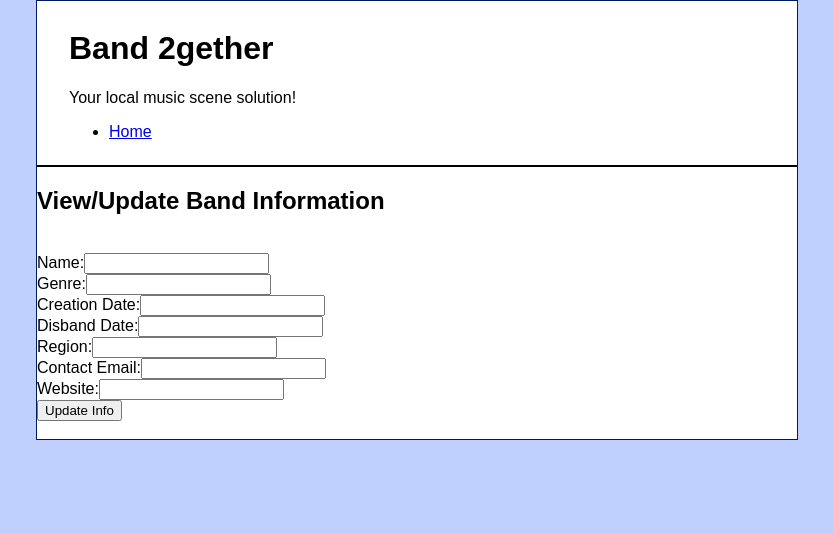
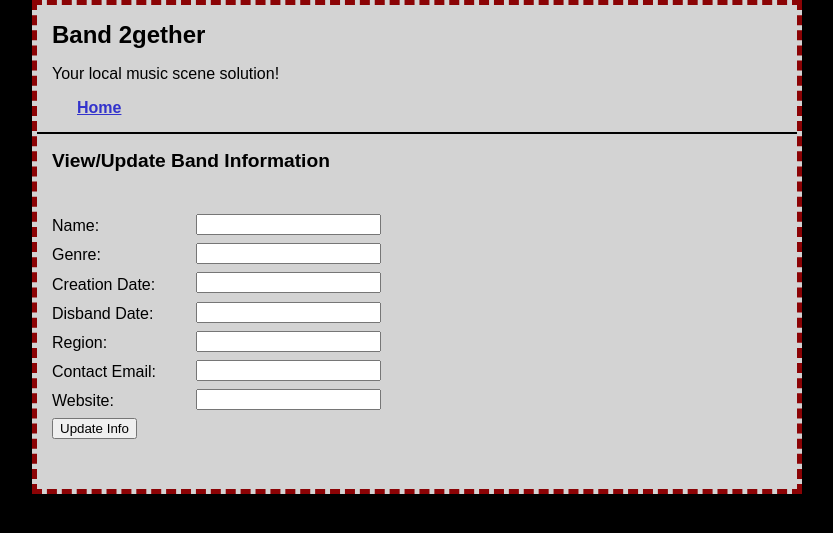
Before and after one commit to jkwatson92/Band2gether, a PHP site: page /band_manager/edit_band.php in a window 1280 px wide. Shown: the top 533 px of the page, without its empty margins (223-1056 px from the left). Run offline with PHP 8.4, Linux system fonts and the light colour scheme; data comes from the database, SQL or seed files in the repository; data that the repository does not hold is empty.

Commit message:
Design stuff

```diff
--- a/main.css
+++ b/main.css
@@ -1,25 +1,129 @@
 html {
-    background-color: #BFCFFE;
+    background-color: black;
 }
 body {
-    margin-top: 0;
+    margin: 0;
     font-family: Arial, Helvetica, sans-serif;
     width: 760px;
     margin: 0 auto;
-    background-color: white;
-    border: 1px solid #001963;
+    background-color: lightgray;
+    border: 5px dashed #8B0305;
 }
 header {
     margin: 0;
     border-bottom: 2px solid black;
-    padding: .5em 2em;
+    padding: 0;
+}
+nav{
+	margin-left: 0;
+}
+footer {
+    clear: both;
+    margin-top: 0;
+    padding-right: 0;
+    border-top: 2px solid black;
+}
+footer {
+    text-align: right;
+    font-size: 80%;
+    margin: 0;
+}
+
+h1 {
+    font-size: 150%;
+    margin-left: 15px;
+    padding-bottom: 0;
+}
+h2 {
+    font-size: 120%;
+    margin-left: 15px;
+    padding: 0;
+}
+h3 {
+	font-size: 110%;
+	margin-left: 15px;
+	padding-bottom: 0;
+}
+p {
+    margin-left: 15px;
+    padding: 0;
+}
+
+ul {
+    margin: 0;
+    padding-bottom: 15px;
+}
+header {
+    margin: 0;
+    padding: 0;
+}
+a {
+    color: #3333CC;
+    font-weight: bold;
+}
+a:hover {
+    color: #3333CC;
 }
 table {
     border: 1px solid #001963;
     border-collapse: collapse;
+	margin-left: 15px;
+	margin-bottom: 15px;
+	background-color: white;
+	border: 3px thin solid #480001;
 }
 td, th {
     border: 1px dashed #001963;
-    padding: .2em .5em .2em .5em;
+    padding: 5px;
     text-align: left;
+	align-items: center;
 }
+#no_border {
+    border: 0px;
+}
+#no_border td {
+    border: 0px;
+}
+
+form {
+    margin-left: 15px;
+}
+br {
+    clear: left;
+}
+textarea {
+    font-family: Arial, Helvetica, sans-serif;
+    font-size: 80%;
+}
+
+.right {
+    text-align: right;
+}
+.error {
+    color: red;
+}
+.message {
+    margin-left: .5em;
+    width: 15em;
+}
+
+#aligned {
+    margin: .5em 0 2em;
+}
+#aligned label {
+    width: 8em;
+    margin-top: .2em;
+    margin-right: 1em;
+    margin-bottom: .5em;
+    float: left;
+}
+#aligned input {
+    float: left;
+}
+#aligned input[text] {
+    width: 15em;
+}
+#aligned .message {
+    margin-left: .5em;
+    width: 15em;
+}
--- a/view/header.php
+++ b/view/header.php
@@ -15,7 +15,7 @@
     <p>Your local music scene solution!</p>
     <nav>
         <ul>
-            <li><a href="../">Home</a></li>
+			<a href="../home/index.php">Home</a>
         </ul>
     </nav>
 </header>
```
Also changed, not shown: Home/index.php (added, +14 -0 lines), index.php (deleted, +0 -15 lines).
